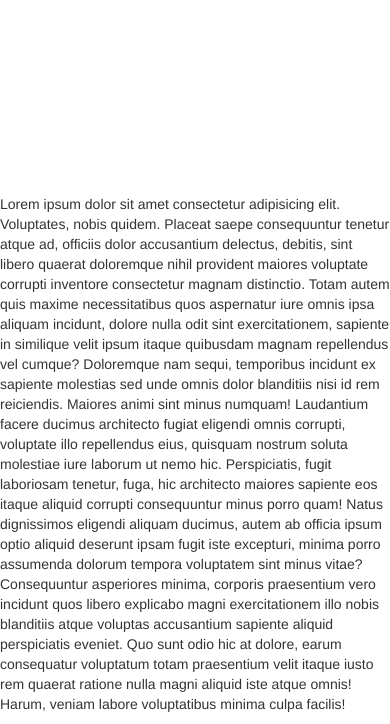
After one commit to Satyam012/home_rent, a Django app: page /about/ in a window 390 px wide. The commit adds this page. Shown: the part 793-1517 px from the top of the page. Run offline with Django 3.2, Linux system fonts and the light colour scheme; some libraries are stand-ins or nearby versions.

Commit message:
about us page

```diff
--- a/homeapp/urls.py
+++ b/homeapp/urls.py
@@ -21,4 +21,5 @@ urlpatterns = [
     path('accept/<int:card_id>/',views.accept,name="accept"),
     path('reject/<int:card_id>/',views.reject,name="reject"),
     path('allHome/<int:user_id>/',views.allHomes,name="allHomes"),
+    path('about/',views.about),
 ]
--- a/homeapp/views.py
+++ b/homeapp/views.py
@@ -182,3 +182,6 @@ def reject(request,card_id):
     home_card.report=0
     home_card.save()
     return redirect('/request/')
+
+def about(request):
+    return render(request,'about.html')
--- /dev/null
+++ b/templates/about.html
@@ -0,0 +1,42 @@
+{% extends 'base.html' %}
+{% block title %}
+About-us Page
+{% endblock title %}
+{% block style %}
+<style>
+
+
+</style>
+{% endblock style %}
+
+{% block body %}
+<div class="row">
+    <div class="about col-xs-12 col-sm-6 col-md-6 col-lg-6">
+        <div style="margin:30%   ;">
+            <img src="https://i.pinimg.com/736x/fb/cb/87/fbcb87afd8198323cae2f34e38b8cbe6--renting-a-house-real-estate-investing.jpg"
+                alt="Lamp" width="300" height="300">
+        </div>
+    </div>
+    <div class="content col-xs-12 col-sm-6 col-md-6 col-lg-6">
+        <div style="margin-top: 20%;">
+            <p>Lorem ipsum dolor sit amet consectetur adipisicing elit. Voluptates, nobis quidem. Placeat saepe
+                consequuntur tenetur atque ad, officiis dolor accusantium delectus, debitis, sint libero quaerat
+                doloremque nihil provident maiores voluptate corrupti inventore consectetur magnam distinctio. Totam
+                autem quis maxime necessitatibus quos aspernatur iure omnis ipsa aliquam incidunt, dolore nulla odit
+                sint exercitationem, sapiente in similique velit ipsum itaque quibusdam magnam repellendus vel cumque?
+                Doloremque nam sequi, temporibus incidunt ex sapiente molestias sed unde omnis dolor blanditiis nisi id
+                rem reiciendis. Maiores animi sint minus numquam! Laudantium facere ducimus architecto fugiat eligendi
+                omnis corrupti, voluptate illo repellendus eius, quisquam nostrum soluta molestiae iure laborum ut nemo
+                hic. Perspiciatis, fugit laboriosam tenetur, fuga, hic architecto maiores sapiente eos itaque aliquid
+                corrupti consequuntur minus porro quam! Natus dignissimos eligendi aliquam ducimus, autem ab officia
+                ipsum optio aliquid deserunt ipsam fugit iste excepturi, minima porro assumenda dolorum tempora
+                voluptatem sint minus vitae? Consequuntur asperiores minima, corporis praesentium vero incidunt quos
+                libero explicabo magni exercitationem illo nobis blanditiis atque voluptas accusantium sapiente aliquid
+                perspiciatis eveniet. Quo sunt odio hic at dolore, earum consequatur voluptatum totam praesentium velit
+                itaque iusto rem quaerat ratione nulla magni aliquid iste atque omnis! Harum, veniam labore voluptatibus
+                minima culpa facilis!</p>
+        </div>
+
+    </div>
+</div>
+{% endblock body %}
--- a/templates/base.html
+++ b/templates/base.html
@@ -40,7 +40,7 @@
                 {% if user.is_staff %}
                 <li><a href="/request/"> Request</a></li>
                 {% endif %}
-                <li><a href="#">About Us</a></li>
+                <li><a href="/about/">About Us</a></li>
             </ul>
             <ul class="nav navbar-nav navbar-right">
                 <li><a href="/profile/{{user.id}}/"><span class="glyphicon glyphicon-user"></span> Profile</a></li>
@@ -49,6 +49,7 @@
         </div>
     </nav>
     {% block body %}
+
     {% endblock body %}
 </body>
 
```
Also changed, not shown: db.sqlite3.
